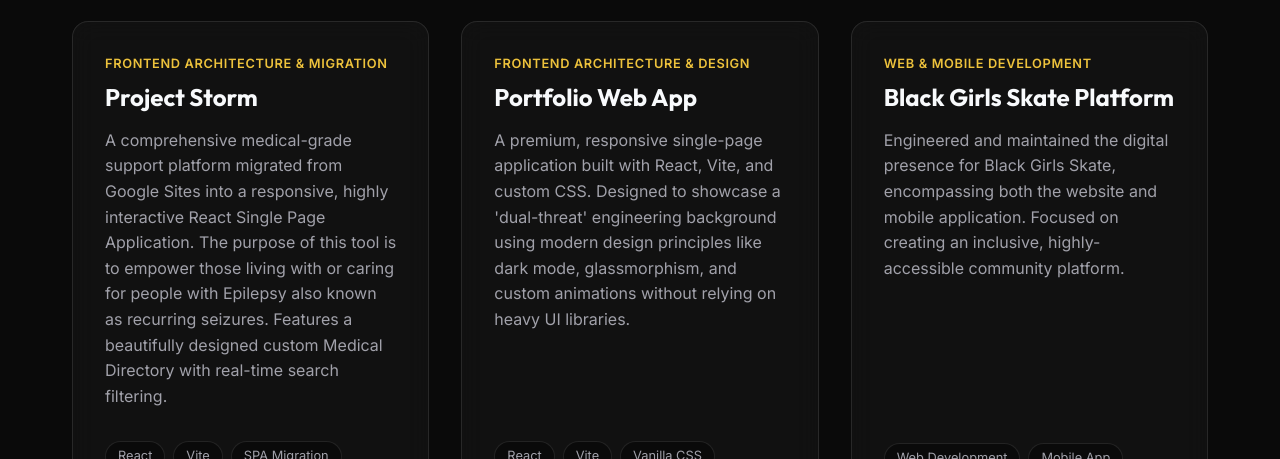
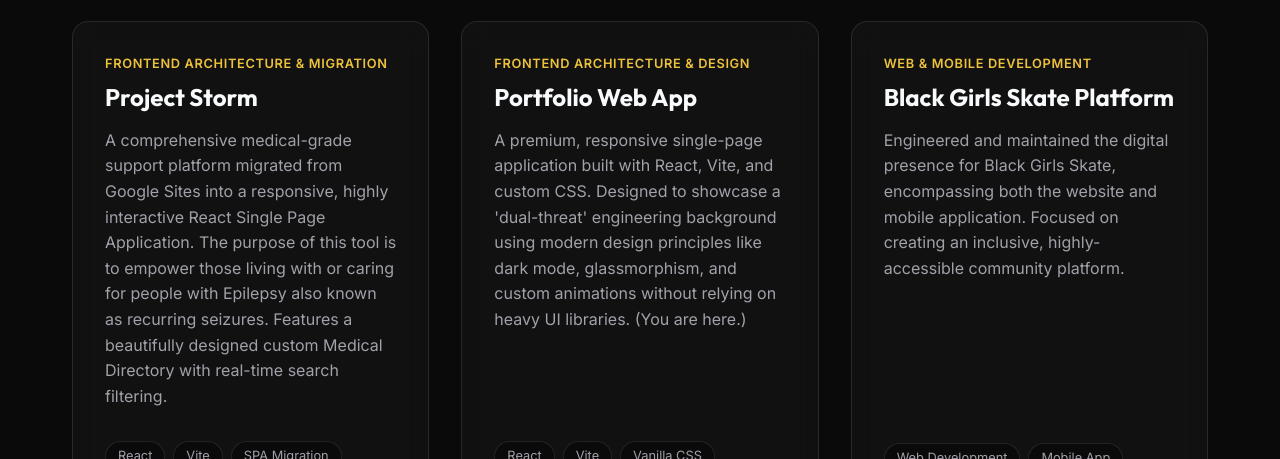
Before and after one commit to Black-Inspector-Gadget/dj-app, a React (Vite) app: page / in a window 1280 px wide. Shown: the part 3660-4119 px from the top of the page. Built offline with nearby package versions, Linux system fonts and the light colour scheme.

Commit message:
Added (You are here.) to Portfolio Web App description

```diff
--- a/src/components/Projects.jsx
+++ b/src/components/Projects.jsx
@@ -13,7 +13,7 @@
     {
       title: "Portfolio Web App",
       category: "Frontend Architecture & Design",
-      description: "A premium, responsive single-page application built with React, Vite, and custom CSS. Designed to showcase a 'dual-threat' engineering background using modern design principles like dark mode, glassmorphism, and custom animations without relying on heavy UI libraries.",
+      description: "A premium, responsive single-page application built with React, Vite, and custom CSS. Designed to showcase a 'dual-threat' engineering background using modern design principles like dark mode, glassmorphism, and custom animations without relying on heavy UI libraries. (You are here.)",
       tags: ["React", "Vite", "Vanilla CSS", "UI/UX Design"],
       link: "https://github.com/Black-Inspector-Gadget/dj-app#readme",
       github: "https://github.com/Black-Inspector-Gadget/dj-app"
```
